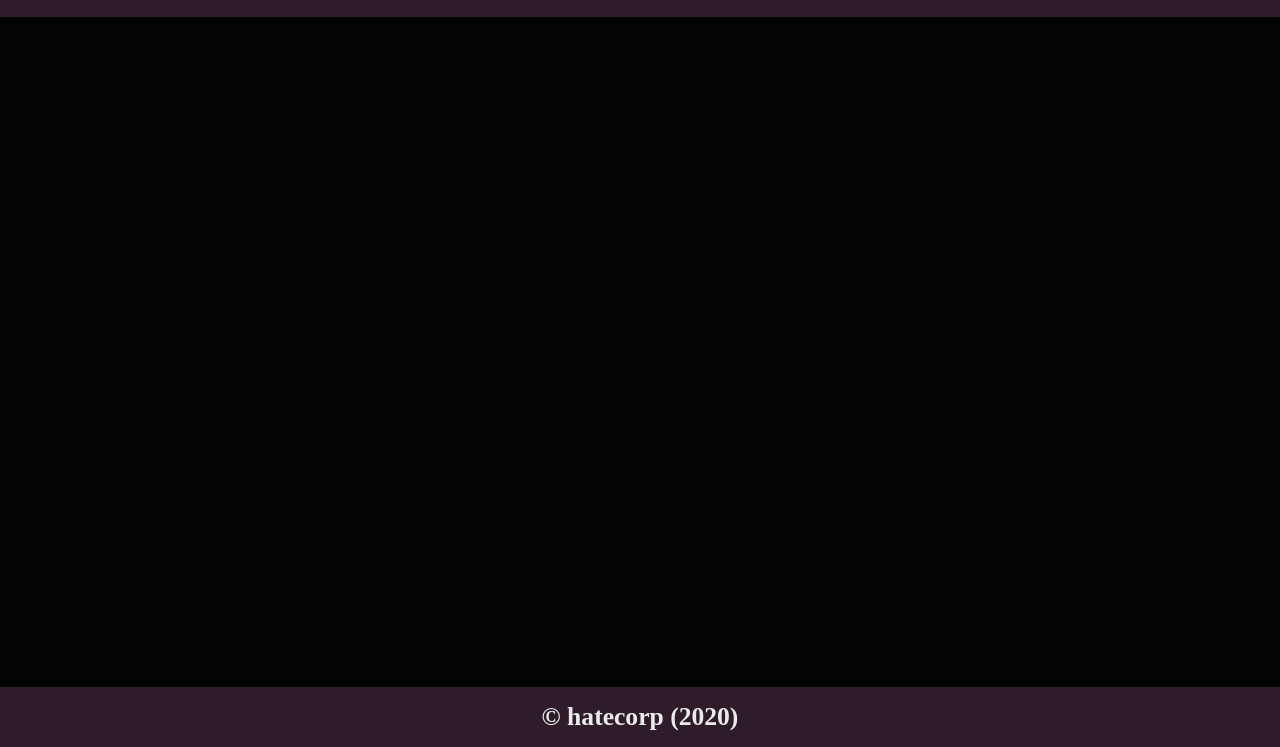
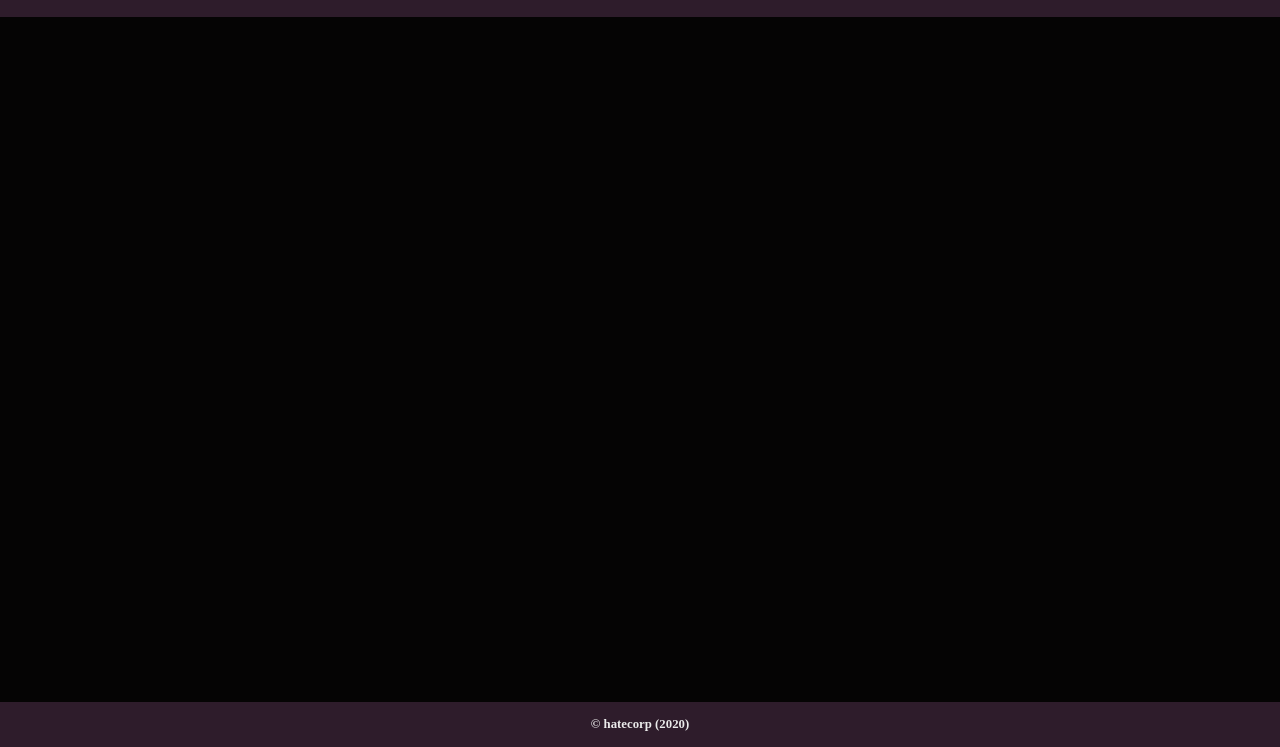
Before and after one commit to backbofen/isthisevenacompany, a website: page public/index.html in a window 1280 px wide. Shown: the part 53-800 px from the top of the page. Drawn offline with Linux system fonts and the light colour scheme.

Commit message:
official rel

```diff
--- a/public/css/style.css
+++ b/public/css/style.css
@@ -35,7 +35,7 @@ main{
 .cred{
   padding: 15px;
   background: #2E1C2B;
-  font-size: 2vw;
+  font-size: 1vw;
   color: #EAEAEA;
   text-align: center;
 }
--- a/public/index.html
+++ b/public/index.html
@@ -1,7 +1,7 @@
 <!DOCTYPE html>
     <head>
         <meta http-equiv="X-UA-Compatible" content="IE=edge">
-        <title>bloody rags</title>
+        <title>hatecorp.</title>
         <meta name="description" content="">
         <meta name="viewport" content="width=device-width, initial-scale=1">
         <link rel="stylesheet" type="text/css" href="css/style.css">
```
